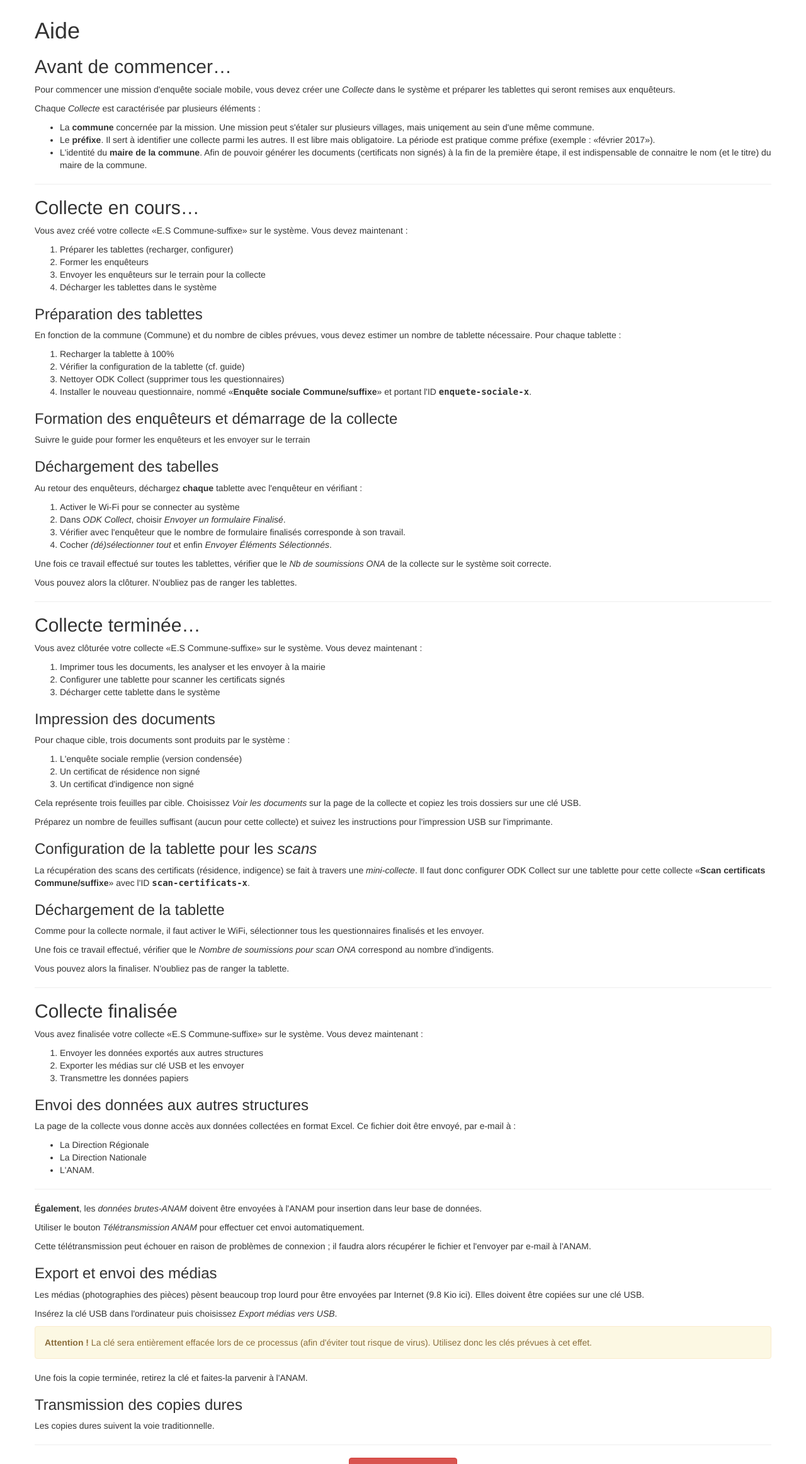
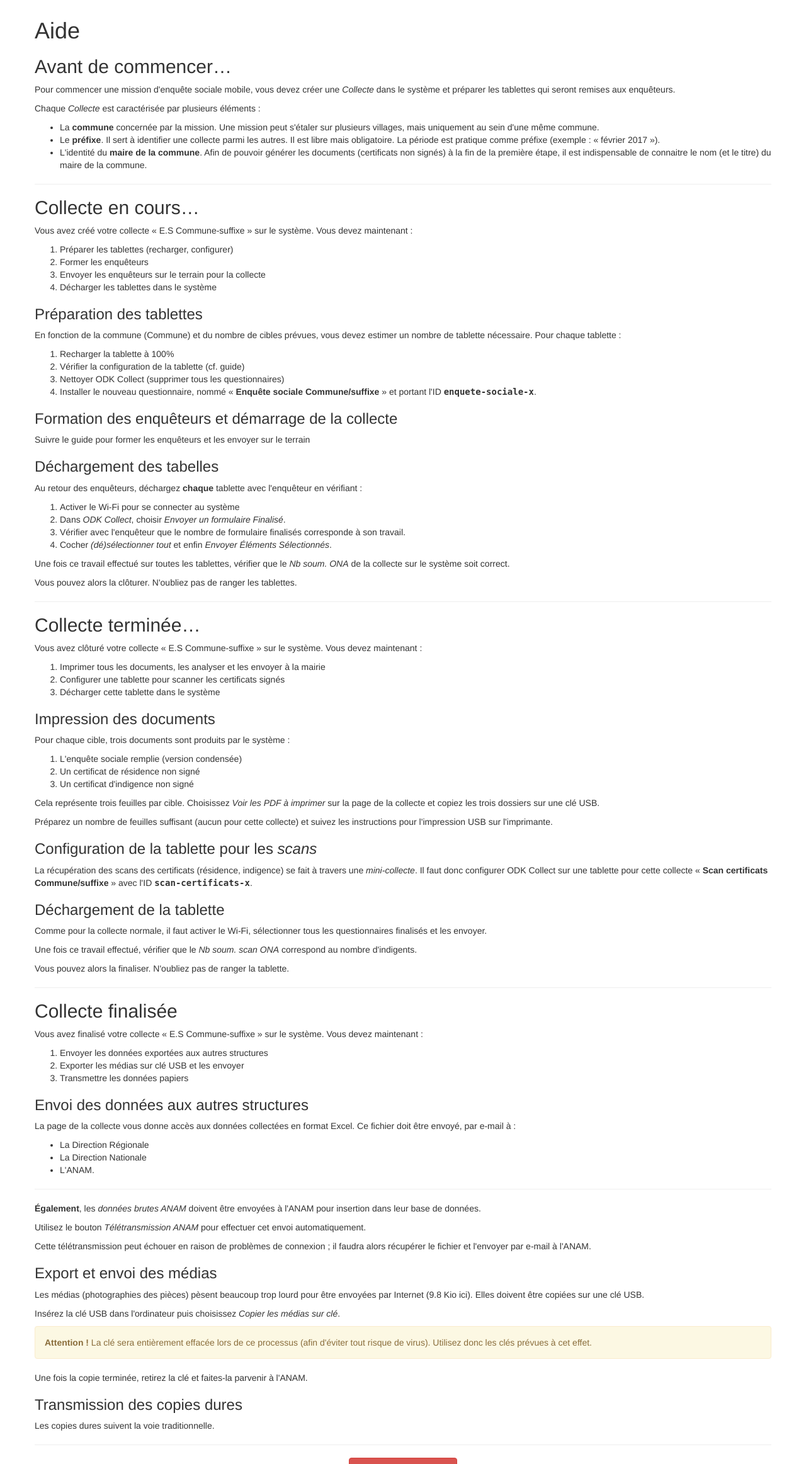
Before and after one commit to yeleman/hamed, a Django app: page /help in a window 1280 px wide. Shown: the part 51-2376 px from the top of the page at 63% size. Run offline with Django 3.2, Linux system fonts and the light colour scheme; parts of the project's set-up code (start-up, migrations or seed data) failed here and were passed over; some libraries are stand-ins or nearby versions.

Commit message:
fixed typo on help

```diff
--- a/hamed/templates/help_ended.html
+++ b/hamed/templates/help_ended.html
@@ -1,5 +1,5 @@
 <h2>Collecte terminée…</h2>
-<p>Vous avez clôturée votre collecte «{{ collect.name }}» sur le système. Vous devez maintenant :</p>
+<p>Vous avez clôturé votre collecte « {{ collect.name }} » sur le système. Vous devez maintenant :</p>
 <ol>
 <li>Imprimer tous les documents, les analyser et les envoyer à la mairie</li>
 <li>Configurer une tablette pour scanner les certificats signés</li>
@@ -13,13 +13,13 @@
 <li>Un certificat de résidence non signé</li>
 <li>Un certificat d'indigence non signé</li>
 </ol>
-<p>Cela représente trois feuilles par cible. Choisissez <em>Voir les documents</em> sur la page de la collecte et copiez les trois dossiers sur une clé USB.</p>
+<p>Cela représente trois feuilles par cible. Choisissez <em>Voir les PDF à imprimer</em> sur la page de la collecte et copiez les trois dossiers sur une clé USB.</p>
 <p>Préparez un nombre de feuilles suffisant ({{ collect.get_nb_papers|default:"aucun" }} pour cette collecte) et suivez les instructions pour l'impression USB sur l'imprimante.</p>
 
 <h3>Configuration de la tablette pour les <em>scans</em></h3>
-<p>La récupération des scans des certificats (résidence, indigence) se fait à travers une <em>mini-collecte</em>. Il faut donc configurer ODK Collect sur une tablette pour cette collecte «<strong>{{ collect.scan_form_title }}</strong>» avec l'ID <span class="setting">{{ collect.ona_scan_form_id }}</span>.</p>
+<p>La récupération des scans des certificats (résidence, indigence) se fait à travers une <em>mini-collecte</em>. Il faut donc configurer ODK Collect sur une tablette pour cette collecte « <strong>{{ collect.scan_form_title }}</strong> » avec l'ID <span class="setting">{{ collect.ona_scan_form_id }}</span>.</p>
 
 <h3>Déchargement de la tablette</h3>
-<p>Comme pour la collecte normale, il faut activer le WiFi, sélectionner tous les questionnaires finalisés et les envoyer.</p>
-<p>Une fois ce travail effectué, vérifier que le <em>Nombre de soumissions pour scan ONA</em> correspond au nombre d'indigents.</p>
+<p>Comme pour la collecte normale, il faut activer le Wi-Fi, sélectionner tous les questionnaires finalisés et les envoyer.</p>
+<p>Une fois ce travail effectué, vérifier que le <em>Nb soum. scan ONA</em> correspond au nombre d'indigents.</p>
 <p>Vous pouvez alors la finaliser. N'oubliez pas de ranger la tablette.</p>
--- a/hamed/templates/help_finalized.html
+++ b/hamed/templates/help_finalized.html
@@ -1,7 +1,7 @@
 <h2>Collecte finalisée</h2>
-<p>Vous avez finalisée votre collecte «{{ collect.name }}» sur le système. Vous devez maintenant :</p>
+<p>Vous avez finalisé votre collecte « {{ collect.name }} » sur le système. Vous devez maintenant :</p>
 <ol>
-<li>Envoyer les données exportés aux autres structures</li>
+<li>Envoyer les données exportées aux autres structures</li>
 <li>Exporter les médias sur clé USB et les envoyer</li>
 <li>Transmettre les données papiers</li>
 </ol>
@@ -14,13 +14,13 @@
 	<li>L'ANAM.</li>
 </ul>
 <hr />
-<p><strong>Également</strong>, les <em>données brutes-ANAM</em> doivent être envoyées à l'ANAM pour insertion dans leur base de données.</p>
-<p>Utiliser le bouton <em>Télétransmission ANAM</em> pour effectuer cet envoi automatiquement.</p>
+<p><strong>Également</strong>, les <em>données brutes ANAM</em> doivent être envoyées à l'ANAM pour insertion dans leur base de données.</p>
+<p>Utilisez le bouton <em>Télétransmission ANAM</em> pour effectuer cet envoi automatiquement.</p>
 <p>Cette télétransmission peut échouer en raison de problèmes de connexion ; il faudra alors récupérer le fichier et l'envoyer par e-mail à l'ANAM.</p>
 
 <h3>Export et envoi des médias</h3>
 <p>Les médias (photographies des pièces) pèsent beaucoup trop lourd pour être envoyées par Internet ({{ collect.medias_size|filesizeformat|default_if_none:"n/a" }} ici). Elles doivent être copiées sur une clé USB.</p>
-<p>Insérez la clé USB dans l'ordinateur puis choisissez <em>Export médias vers USB</em>.</p>
+<p>Insérez la clé USB dans l'ordinateur puis choisissez <em>Copier les médias sur clé</em>.</p>
 
 <p class="alert alert-warning"><strong>Attention !</strong> La clé sera entièrement effacée lors de ce processus (afin d'éviter tout risque de virus). Utilisez donc les clés prévues à cet effet.</p>
 <p>Une fois la copie terminée, retirez la clé et faites-la parvenir à l'ANAM.</p>
--- a/hamed/templates/help_not_started.html
+++ b/hamed/templates/help_not_started.html
@@ -2,7 +2,7 @@
 <p>Pour commencer une mission d'enquête sociale mobile, vous devez créer une <em>Collecte</em> dans le système et préparer les tablettes qui seront remises aux enquêteurs.</p>
 <p>Chaque <em>Collecte</em> est caractérisée par plusieurs éléments :</p>
 <ul>
-	<li>La <strong>commune</strong> concernée par la mission. Une mission peut s'étaler sur plusieurs villages, mais uniqement au sein d'une même commune.</li>
-	<li>Le <strong>préfixe</strong>. Il sert à identifier une collecte parmi les autres. Il est libre mais obligatoire. La période est pratique comme préfixe (exemple : «février 2017»).</li>
+	<li>La <strong>commune</strong> concernée par la mission. Une mission peut s'étaler sur plusieurs villages, mais uniquement au sein d'une même commune.</li>
+	<li>Le <strong>préfixe</strong>. Il sert à identifier une collecte parmi les autres. Il est libre mais obligatoire. La période est pratique comme préfixe (exemple : « février 2017 »).</li>
 	<li>L'identité du <strong>maire de la commune</strong>. Afin de pouvoir générer les documents (certificats non signés) à la fin de la première étape, il est indispensable de connaitre le nom (et le titre) du maire de la commune.</li>
 </ul>
--- a/hamed/templates/help_started.html
+++ b/hamed/templates/help_started.html
@@ -1,5 +1,5 @@
 <h2>Collecte en cours…</h2>
-<p>Vous avez créé votre collecte «{{ collect.name }}» sur le système. Vous devez maintenant :</p>
+<p>Vous avez créé votre collecte « {{ collect.name }} » sur le système. Vous devez maintenant :</p>
 <ol>
 <li>Préparer les tablettes (recharger, configurer)</li>
 <li>Former les enquêteurs</li>
@@ -13,7 +13,7 @@
 <li>Recharger la tablette à 100%</li>
 <li>Vérifier la configuration de la tablette (cf. guide)</li>
 <li>Nettoyer ODK Collect (supprimer tous les questionnaires)</li>
-<li>Installer le nouveau questionnaire, nommé «<strong>{{ collect.form_title }}</strong>» et portant l'ID <span class="setting">{{ collect.ona_form_id }}</span>.</li>
+<li>Installer le nouveau questionnaire, nommé « <strong>{{ collect.form_title }}</strong> » et portant l'ID <span class="setting">{{ collect.ona_form_id }}</span>.</li>
 </ol>
 
 <h3>Formation des enquêteurs et démarrage de la collecte</h3>
@@ -27,5 +27,5 @@
 <li>Vérifier avec l'enquêteur que le nombre de formulaire finalisés corresponde à son travail.</li>
 <li>Cocher <em>(dé)sélectionner tout</em> et enfin <em>Envoyer Éléments Sélectionnés</em>.</li>
 </ol>
-<p>Une fois ce travail effectué sur toutes les tablettes, vérifier que le <em>Nb de soumissions ONA</em> de la collecte sur le système soit correcte.</p>
+<p>Une fois ce travail effectué sur toutes les tablettes, vérifier que le <em>Nb soum. ONA</em> de la collecte sur le système soit correct.</p>
 <p>Vous pouvez alors la clôturer. N'oubliez pas de ranger les tablettes.</p>
```
